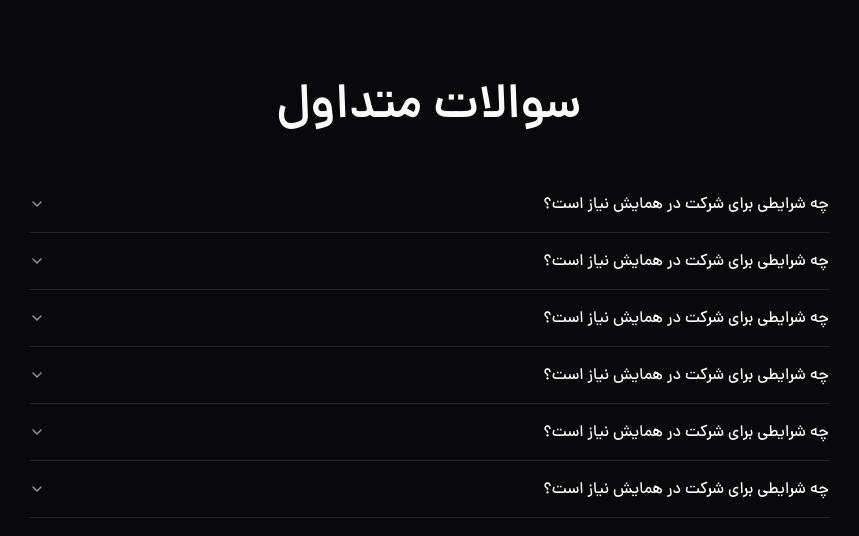
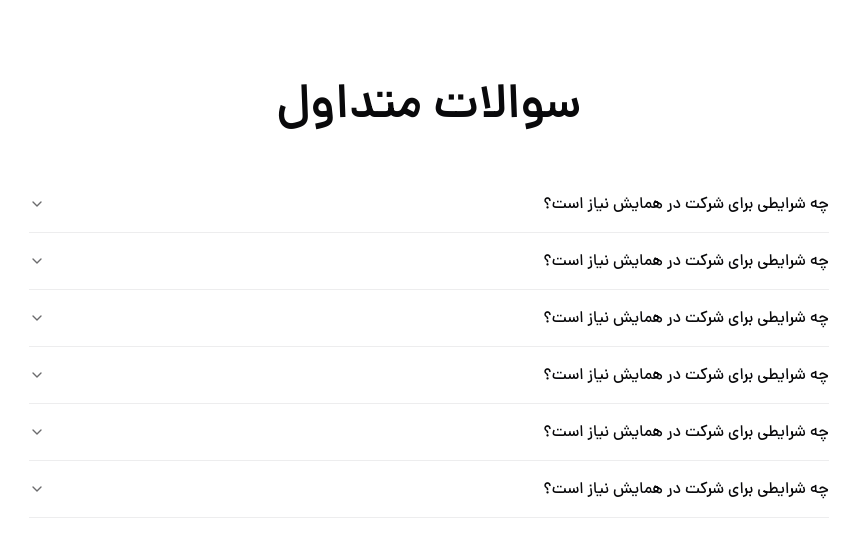
Before and after one commit to frontChapter/NextJS, a Next.js app: page / in a window 1280 px wide. Shown: the top 536 px of the page, without its empty margins (292-1151 px from the left). Built offline with nearby package versions, Linux system fonts and the light colour scheme.

Commit message:
refactor: remove all css variables and apply them directly in tailwind

```diff
--- a/src/app/globals.css
+++ b/src/app/globals.css
@@ -1,70 +1,6 @@
 @tailwind base;
 @tailwind components;
 @tailwind utilities;
-
-@layer base {
-  :root {
-    --background: 0 0% 100%;
-    --foreground: 240 10% 3.9%;
-    --card: 0 0% 100%;
-    --card-foreground: 240 10% 3.9%;
-    --popover: 0 0% 100%;
-    --popover-foreground: 240 10% 3.9%;
-    --primary: 240 5.9% 10%;
-    --primary-foreground: 0 0% 98%;
-    --secondary: 240 4.8% 95.9%;
-    --secondary-foreground: 240 5.9% 10%;
-    --muted: 240 4.8% 95.9%;
-    --muted-foreground: 240 10% 3.9%;
-    --accent: 240 5% 64.9%;
-    --accent-foreground: 240 5.9% 10%;
-    --destructive: 0 72.22% 50.59%;
-    --destructive-foreground: 0 0% 98%;
-    --border: 240 5.2% 33.9%;
-    --input: 240 5.9% 90%;
-    --ring: 240 5% 64.9%;
-    --radius: 0.5rem;
-
-    --chart-1: 12 76% 61%;
-    --chart-2: 173 58% 39%;
-    --chart-3: 197 37% 24%;
-    --chart-4: 43 74% 66%;
-    --chart-5: 27 87% 67%;
-
-    --brand: 27 96% 61%;
-    --brand-foreground: 31 97% 72%;
-  }
-  .dark {
-    --background: 240 10% 3.9%;
-    --foreground: 0 0% 98%;
-    --card: 240 3.7% 15.9%;
-    --card-foreground: 0 0% 98%;
-    --popover: 240 10% 3.9%;
-    --popover-foreground: 0 0% 98%;
-    --primary: 0 0% 98%;
-    --primary-foreground: 240 5.9% 10%;
-    --secondary: 240 3.7% 15.9%;
-    --secondary-foreground: 0 0% 98%;
-    --muted: 240 3.7% 15.9%;
-    --muted-foreground: 0 0% 98%;
-    --accent: 0 0% 98%;
-    --accent-foreground: 0 0% 98%;
-    --destructive: 0 62.8% 30.6%;
-    --destructive-foreground: 0 85.7% 97.3%;
-    --border: 0 0% 98%;
-    --input: 240 3.7% 15.9%;
-    --ring: 240 4.9% 83.9%;
-
-    --chart-1: 220 70% 50%;
-    --chart-2: 160 60% 45%;
-    --chart-3: 30 80% 55%;
-    --chart-4: 280 65% 60%;
-    --chart-5: 340 75% 55%;
-
-    --brand: 31 97% 72%;
-    --brand-foreground: 27 96% 61%;
-  }
-}
 
 @layer base {
   * {
--- a/tailwind.config.ts
+++ b/tailwind.config.ts
@@ -10,86 +10,121 @@ export default {
   theme: {
     extend: {
       colors: {
-        background: "hsl(var(--background))",
-        foreground: "hsl(var(--foreground))",
+        background: {
+          DEFAULT: "hsl(0 0% 100%)",
+          dark: "hsl(240 10% 3.9%)",
+        },
+        foreground: {
+          DEFAULT: "hsl(240 10% 3.9%)",
+          dark: "hsl(0 0% 98%)",
+        },
         card: {
-          DEFAULT: "hsl(var(--card) / 0.2)",
-          foreground: "hsl(var(--card-foreground))",
+          DEFAULT: "hsl(0 0% 100% / 0.2)",
+          dark: "hsl(240 3.7% 15.9% / 0.2)",
+          foreground: {
+            DEFAULT: "hsl(240 10% 3.9%)",
+            dark: "hsl(0 0% 98%)",
+          },
         },
         popover: {
-          DEFAULT: "hsl(var(--popover))",
-          foreground: "hsl(var(--popover-foreground))",
+          DEFAULT: "hsl(0 0% 100%)",
+          dark: "hsl(240 10% 3.9%)",
+          foreground: {
+            DEFAULT: "hsl(240 10% 3.9%)",
+            dark: "hsl(0 0% 98%)",
+          },
         },
         primary: {
-          DEFAULT: "hsl(var(--primary))",
-          foreground: "hsl(var(--primary-foreground))",
+          DEFAULT: "hsl(240 5.9% 10%)",
+          dark: "hsl(0 0% 98%)",
+          foreground: {
+            DEFAULT: "hsl(0 0% 98%)",
+            dark: "hsl(240 5.9% 10%)",
+          },
         },
         secondary: {
-          DEFAULT: "hsl(var(--secondary))",
-          foreground: "hsl(var(--secondary-foreground))",
+          DEFAULT: "hsl(240 4.8% 95.9%)",
+          dark: "hsl(240 3.7% 15.9%)",
+          foreground: {
+            DEFAULT: "hsl(240 5.9% 10%)",
+            dark: "hsl(0 0% 98%)",
+          },
         },
         muted: {
-          DEFAULT: "hsl(var(--muted))",
-          foreground: "hsl(var(--muted-foreground) / 0.6)",
+          DEFAULT: "hsl(240 4.8% 95.9%)",
+          dark: "hsl(240 3.7% 15.9%)",
+          foreground: {
+            DEFAULT: "hsl(240 10% 3.9% / 0.6)",
+            dark: "hsl(0 0% 98% / 0.6)",
+          },
         },
         accent: {
-          DEFAULT: "hsl(var(--accent) / 0.15)",
-          foreground: "hsl(var(--accent-foreground))",
+          DEFAULT: "hsl(240 5% 64.9% / 0.15)",
+          dark: "hsl(0 0% 98% / 0.15)",
+          foreground: {
+            DEFAULT: "hsl(240 5.9% 10%)",
+            dark: "hsl(0 0% 98%)",
+          },
         },
         destructive: {
-          DEFAULT: "hsl(var(--destructive))",
-          foreground: "hsl(var(--destructive-foreground))",
+          DEFAULT: "hsl(0 72.22% 50.59%)",
+          dark: "hsl(0 62.8% 30.6%)",
+          foreground: {
+            DEFAULT: "hsl(0 0% 98%)",
+            dark: "hsl(0 85.7% 97.3%)",
+          },
         },
-        border: "hsl(var(--border) / 0.1)",
-        input: "hsl(var(--input))",
-        ring: "hsl(var(--ring))",
+        border: {
+          DEFAULT: "hsl(240 5.2% 33.9% / 0.1)",
+          dark: "hsl(0 0% 98% / 0.1)",
+        },
+        input: {
+          DEFAULT: "hsl(240 5.9% 90%)",
+          dark: "hsl(240 3.7% 15.9%)",
+        },
+        ring: {
+          DEFAULT: "hsl(240 5% 64.9%)",
+          dark: "hsl(240 4.9% 83.9%)",
+        },
         chart: {
-          "1": "hsl(var(--chart-1))",
-          "2": "hsl(var(--chart-2))",
-          "3": "hsl(var(--chart-3))",
-          "4": "hsl(var(--chart-4))",
-          "5": "hsl(var(--chart-5))",
+          1: { DEFAULT: "hsl(12 76% 61%)", dark: "hsl(220 70% 50%)" },
+          2: { DEFAULT: "hsl(173 58% 39%)", dark: "hsl(160 60% 45%)" },
+          3: { DEFAULT: "hsl(197 37% 24%)", dark: "hsl(30 80% 55%)" },
+          4: { DEFAULT: "hsl(43 74% 66%)", dark: "hsl(280 65% 60%)" },
+          5: { DEFAULT: "hsl(27 87% 67%)", dark: "hsl(340 75% 55%)" },
         },
         brand: {
-          DEFAULT: "hsl(var(--brand))",
-          foreground: "hsl(var(--brand-foreground))",
+          DEFAULT: "hsl(27 96% 61%)",
+          dark: "hsl(31 97% 72%)",
+          foreground: {
+            DEFAULT: "hsl(31 97% 72%)",
+            dark: "hsl(27 96% 61%)",
+          },
         },
       },
       borderRadius: {
-        lg: "var(--radius)",
-        md: "calc(var(--radius) - 2px)",
-        sm: "calc(var(--radius) - 4px)",
-        "2xl": "calc(var(--radius) + 4px)",
-        xl: "calc(var(--radius) + 2px)",
+        lg: "0.5rem",
+        md: "calc(0.5rem - 2px)",
+        sm: "calc(0.5rem - 4px)",
+        "2xl": "calc(0.5rem + 4px)",
+        xl: "calc(0.5rem + 2px)",
       },
       fontFamily: {
-        code: ["var(--font-mono)"],
-        regular: ["var(--font-body)"],
+        code: ["Courier New", "monospace"],
+        regular: ["--font-dana", "Arial", "sans-serif"],
       },
       keyframes: {
         "accordion-down": {
-          from: {
-            height: "0",
-          },
-          to: {
-            height: "var(--radix-accordion-content-height)",
-          },
+          from: { height: "0" },
+          to: { height: "var(--radix-accordion-content-height)" },
         },
         "accordion-up": {
-          from: {
-            height: "var(--radix-accordion-content-height)",
-          },
-          to: {
-            height: "0",
-          },
+          from: { height: "var(--radix-accordion-content-height)" },
+          to: { height: "0" },
         },
         marquee: {
-          from: {
-            transform: "translateX(0)",
-          },
-          to: {
-            transform: "translateX(calc(-100% - var(--gap)))",
-          },
+          from: { transform: "translateX(0)" },
+          to: { transform: "translateX(calc(-100% - var(--gap)))" },
         },
         appear: {
           "0%": {
@@ -97,9 +132,7 @@ export default {
             transform: "translateY(1rem)",
             filter: "blur(.5rem)",
           },
-          "50%": {
-            filter: "blur(0)",
-          },
+          "50%": { filter: "blur(0)" },
           "100%": {
             opacity: "1",
             transform: "translateY(0)",
@@ -179,9 +212,12 @@ export default {
         "24": "96px",
       },
       boxShadow: {
-        "glow-sm": "0 0 16px 0 hsla(var(--foreground) / 0.08) inset",
-        "glow-md": "0 0 32px 0 hsla(var(--foreground) / 0.08) inset",
-        "glow-lg": "0 0 64px 0 hsla(var(--foreground) / 0.06) inset",
+        "glow-sm": "0 0 16px 0 hsl(240 10% 3.9% / 0.08) inset",
+        "glow-md": "0 0 32px 0 hsl(240 10% 3.9% / 0.08) inset",
+        "glow-lg": "0 0 64px 0 hsl(240 10% 3.9% / 0.06) inset",
+        "dark-glow-sm": "0 0 16px 0 hsl(0 0% 98% / 0.08) inset",
+        "dark-glow-md": "0 0 32px 0 hsl(0 0% 98% / 0.08) inset",
+        "dark-glow-lg": "0 0 64px 0 hsl(0 0% 98% / 0.06) inset",
       },
     },
   },
```
